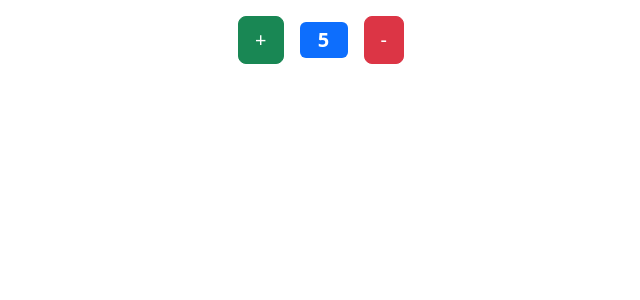
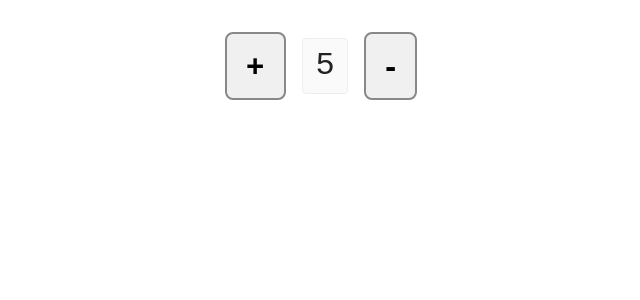
Before and after one commit to prashanth0021/git-commands-learning-, a React (Vite) app: page / in a window 1280 px wide. Shown: the top 300 px of the page, without its empty margins (319-959 px from the left). Built offline with nearby package versions, Linux system fonts and the light colour scheme.

Commit message:
Initial React learning project setup

```diff
--- /dev/null
+++ b/src/components/Counter.css
@@ -0,0 +1,35 @@
+.counter-container {
+  display: flex;
+  align-items: center;
+  justify-content: center;
+  gap: 1rem;
+  margin: 2rem 0;
+}
+
+.counter-btn {
+  padding: 0.5rem 1.2rem;
+  font-size: 2rem;
+  font-weight: bold;
+  background: #f0f0f0;
+  border: 2px solid #888;
+  border-radius: 8px;
+  cursor: pointer;
+  transition: background 0.2s, border-color 0.2s;
+}
+
+.counter-btn:hover {
+  background: #e0e0e0;
+  border-color: #555;
+}
+
+.counter-value {
+  min-width: 40px;
+  text-align: center;
+  font-size: 2rem;
+  font-family: monospace;
+  color: #222;
+  background: #fafafa;
+  border-radius: 4px;
+  padding: 0.2rem 0.8rem;
+  border: 1px solid #eee;
+}
--- a/src/components/Counter.tsx
+++ b/src/components/Counter.tsx
@@ -1,18 +1,26 @@
-import React,{useState} from "react";
-function Counter(){
-    const [count,setCount]=useState(5);
-    const increment=()=>{
-      if (count<10)  setCount(count+1);
-    };
-    const decrement=()=>{
-        if(count>3) setCount(count-1);
-    };
-    return(
-    <div className="d-flex align-items-center justify-content-center gap-3 p-3">
-      <button className="btn btn-success btn-lg" onClick={increment}>+</button>
-      <span className="badge bg-primary fs-5" style={{ minWidth: "3rem", padding: "0.5rem" }}>{count}</span>
-      <button className="btn btn-danger btn-lg" onClick={decrement}>-</button>
+import React, { useState } from 'react';
+import './Counter.css';
+const Counter = () => {
+  const MIN = 3;
+  const MAX = 10;
+
+  const [counter, setCounter] = useState(5);
+
+  const increment = () => {
+    setCounter(c => (c < MAX ? c + 1 : c));
+  };
+
+  const decrement = () => {
+    setCounter(c => (c > MIN ? c - 1 : c));
+  };
+
+  return (
+    <div className="counter-container">
+      <button className="counter-btn" onClick={increment}>+</button>
+      <span className="counter-value">{counter}</span>
+      <button className="counter-btn" onClick={decrement}>-</button>
     </div>
-    )
-}
+  );
+};
+
 export default Counter;
```
